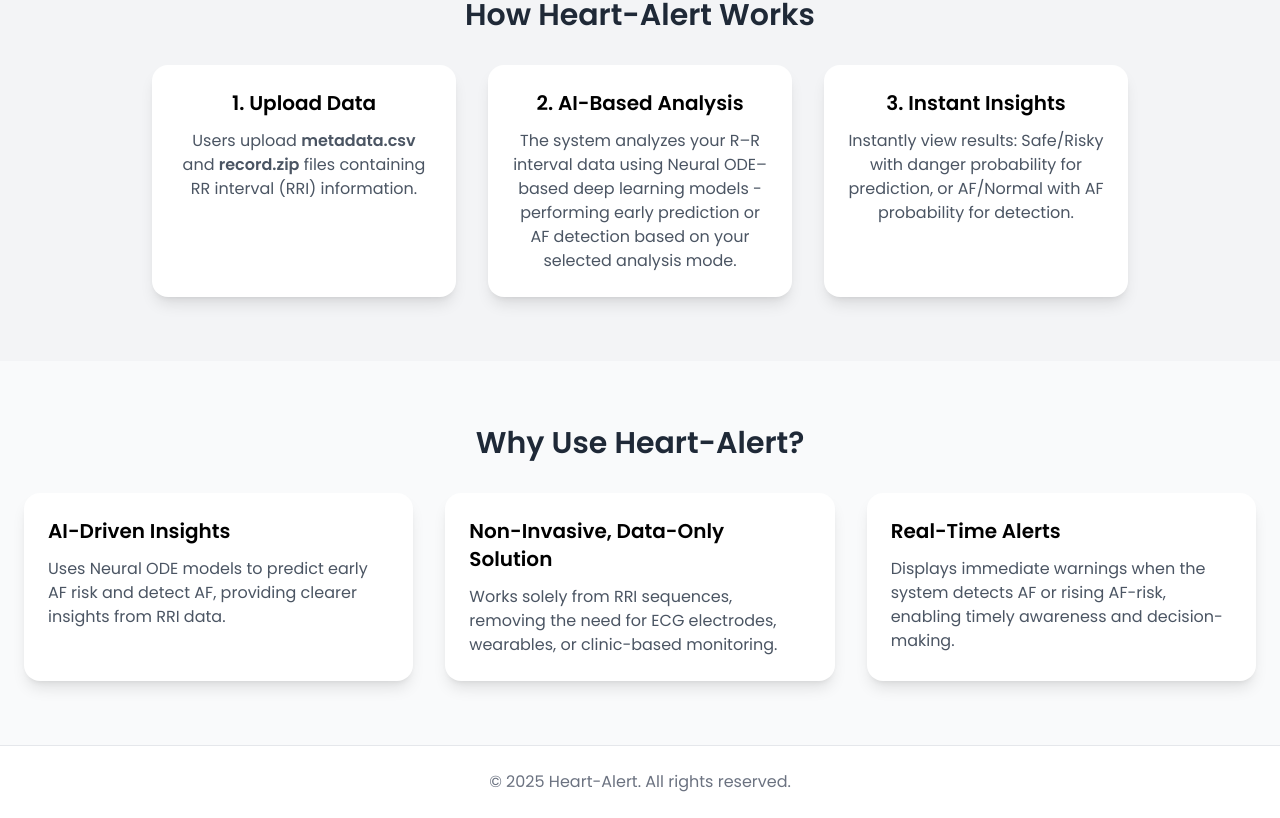
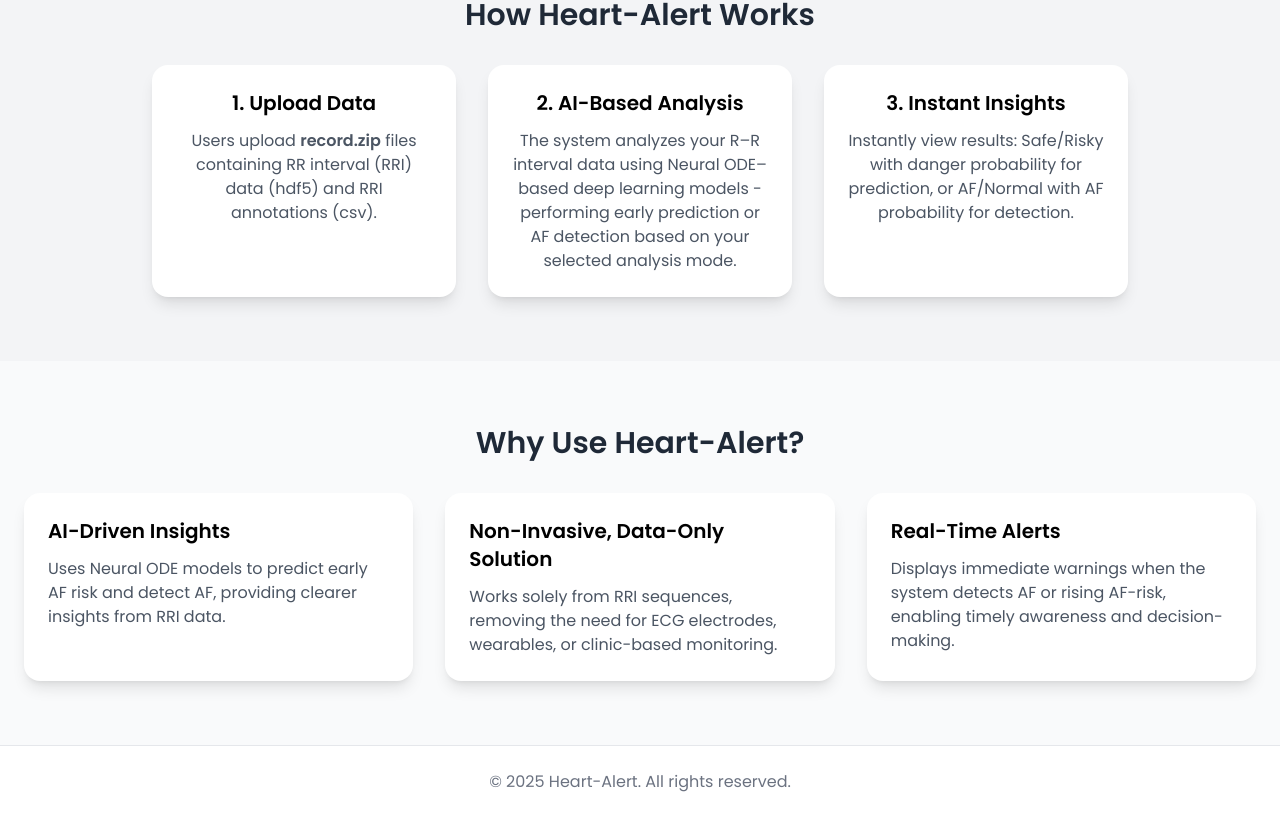
Before and after one commit to michelle264/AF_early_prediction_and_detection, a React (Create React App) app in the folder frontend/: page / in a window 1280 px wide. Shown: the part 980-1798 px from the top of the page. Built offline with nearby package versions, Linux system fonts and the light colour scheme; no server answers.

Commit message:
remove the unnecessary metadata and modify dashboard dot logic

```diff
--- a/frontend/src/pages/AF_detection.jsx
+++ b/frontend/src/pages/AF_detection.jsx
@@ -107,7 +107,7 @@ export default function AFDetection({ user }) {
       if (anyHigh) setShowModal(true);
     } catch (err) {
       console.error("Error detecting AF:", err);
-      setErrorMsg("Failed to detect AF. Check backend and file format.");
+      setErrorMsg("Failed to detect AF. Please check file format and try again.");
     } finally {
       setLoading(false);
     }
--- a/frontend/src/pages/Dashboard.js
+++ b/frontend/src/pages/Dashboard.js
@@ -328,7 +328,7 @@ function TrendChart({ title, data, binary = false, detection = false }) {
                   dot={({ cx, cy, payload }) => {
                     if (cx == null || cy == null) return null;
                     const fill =
-                      payload.probability > 50 ? "#ef4444" : "#10b981";
+                      payload.probability > 65 ? "#ef4444" : "#10b981";
                     return (
                       <circle
                         cx={cx}
@@ -343,7 +343,7 @@ function TrendChart({ title, data, binary = false, detection = false }) {
                   activeDot={({ cx, cy, payload }) => {
                     if (cx == null || cy == null) return null;
                     const fill =
-                      payload.probability > 50 ? "#ef4444" : "#10b981";
+                      payload.probability > 65 ? "#ef4444" : "#10b981";
                     return (
                       <circle
                         cx={cx}
--- a/frontend/src/pages/Homepage.jsx
+++ b/frontend/src/pages/Homepage.jsx
@@ -78,7 +78,7 @@ export default function Homepage({ onNavigateToLogin }) {
             <div className="p-6 bg-white rounded-2xl shadow-lg hover:shadow-xl transition-shadow duration-300">
                 <h3 className="text-xl font-semibold mb-3">1. Upload Data</h3>
                 <p className="text-gray-600">
-                Users upload <strong>metadata.csv</strong> and <strong>record.zip</strong> files containing RR interval (RRI) information.
+                Users upload <strong>record.zip</strong> files containing RR interval (RRI) data (hdf5) and RRI annotations (csv).
                 </p>
             </div>
 
```
Also changed, not shown: frontend/src/pages/AF_early_prediction.jsx (+0 -7 lines).
